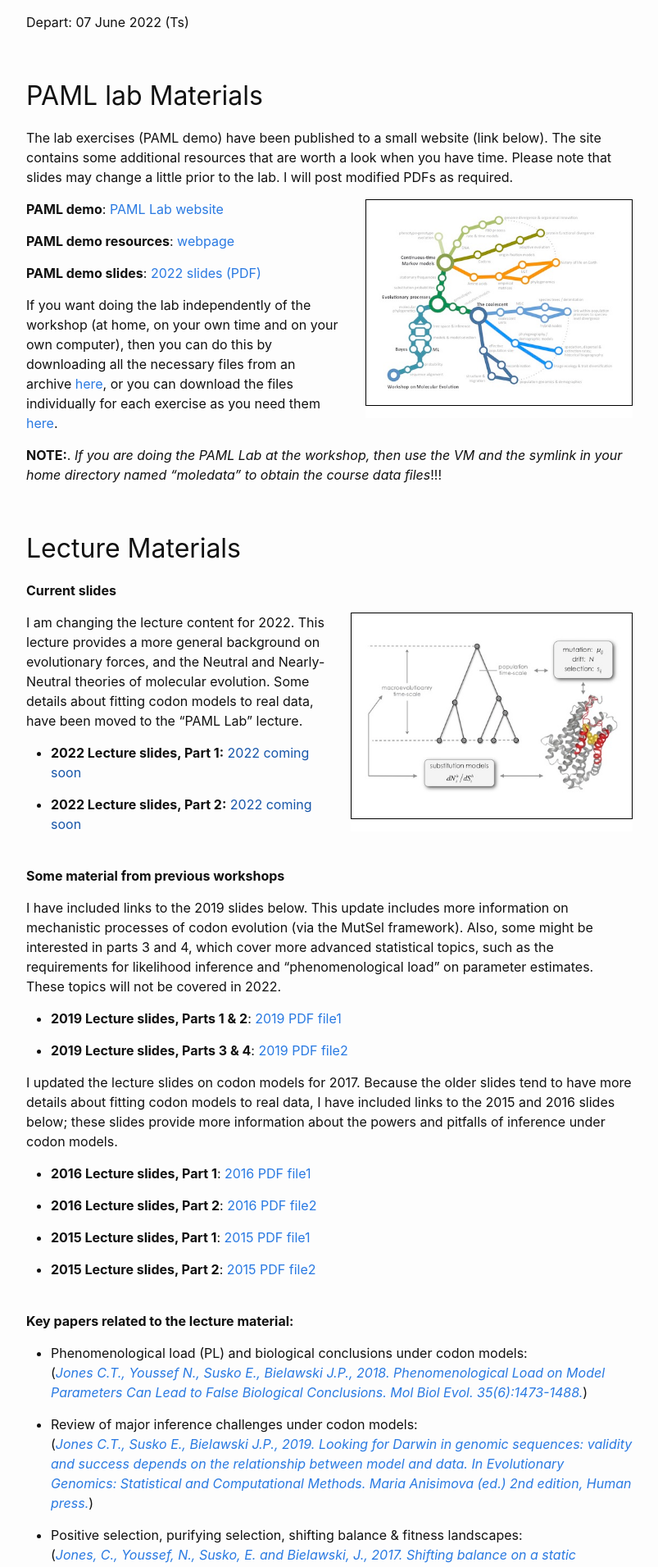
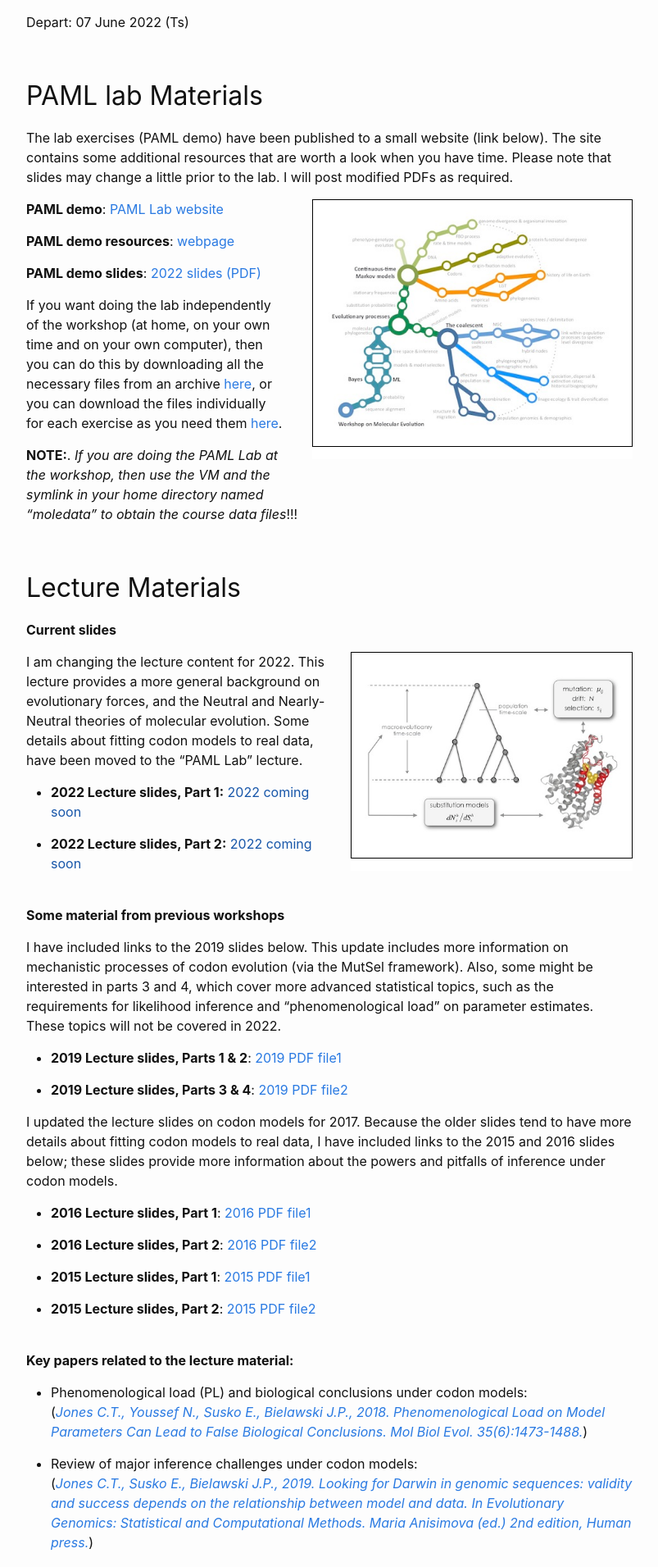
Before and after one commit to molevolworkshop/molevolworkshop.github.io, a Jekyll site: the page built from faculty/bielawski/bielawski.md, in a window 1280 px wide. Shown: the part 470-2381 px from the top of the page at 82% size, without its empty margins (238-1041 px from the left). Built offline with Jekyll 4.4.1, drawn with Linux system fonts in a browser that asks for light colours.

Commit message:
Update bielawski.md

```diff
--- a/faculty/bielawski/bielawski.md
+++ b/faculty/bielawski/bielawski.md
@@ -26,7 +26,7 @@ Depart:  07 June 2022 (Ts)
 
 The lab exercises (PAML demo) have been published to a small website (link below). The site contains some additional resources that are worth a look when you have time. Please note that slides may change a little prior to the lab. I will post modified PDFs as required.
 
-{% include figure.html description="" url="/faculty/bielawski/img/MOLE_concept_map_v2.jpg" css="image-right" height="250px" %}
+{% include figure.html description="" url="/faculty/bielawski/img/MOLE_concept_map_v2.jpg" css="image-right" height="300px" %}
 
 **PAML demo**: [PAML Lab website](https://awarnach.mathstat.dal.ca/~joeb/PAML_lab/lab.html)
 
```
